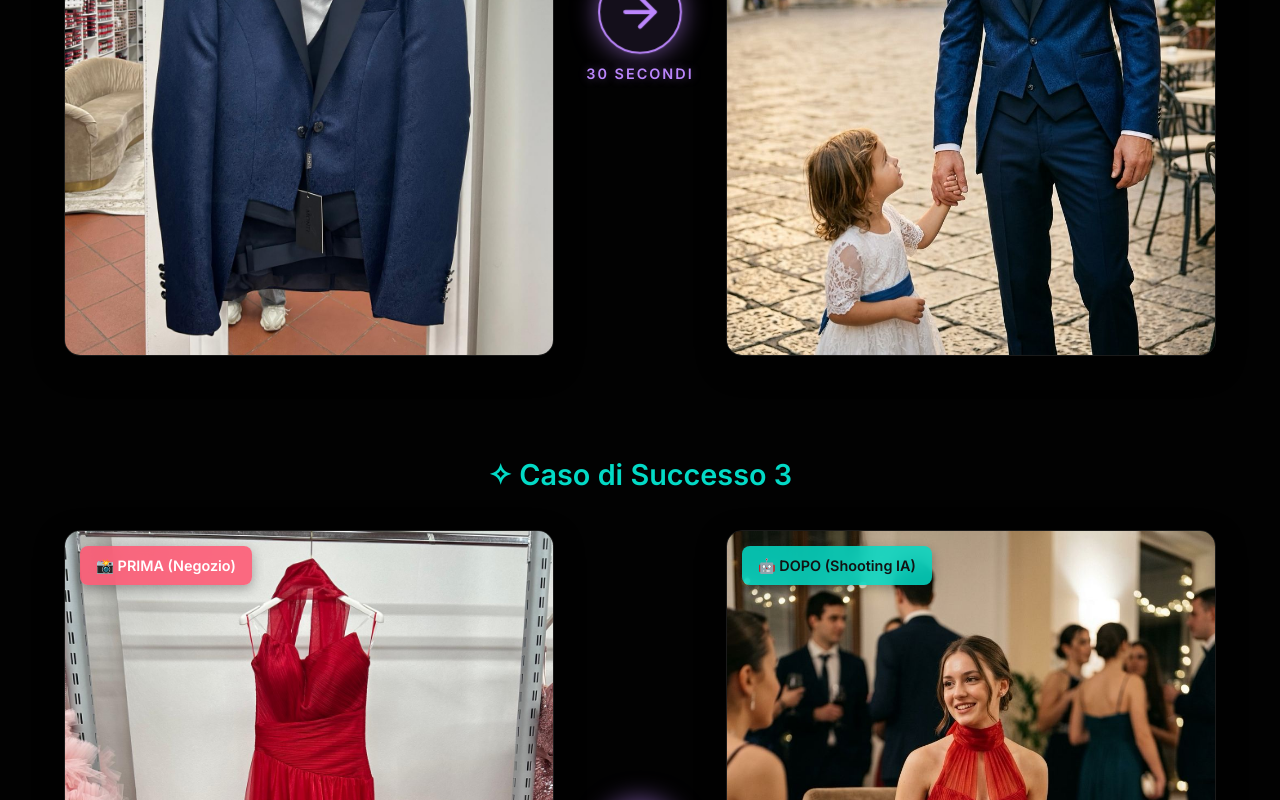
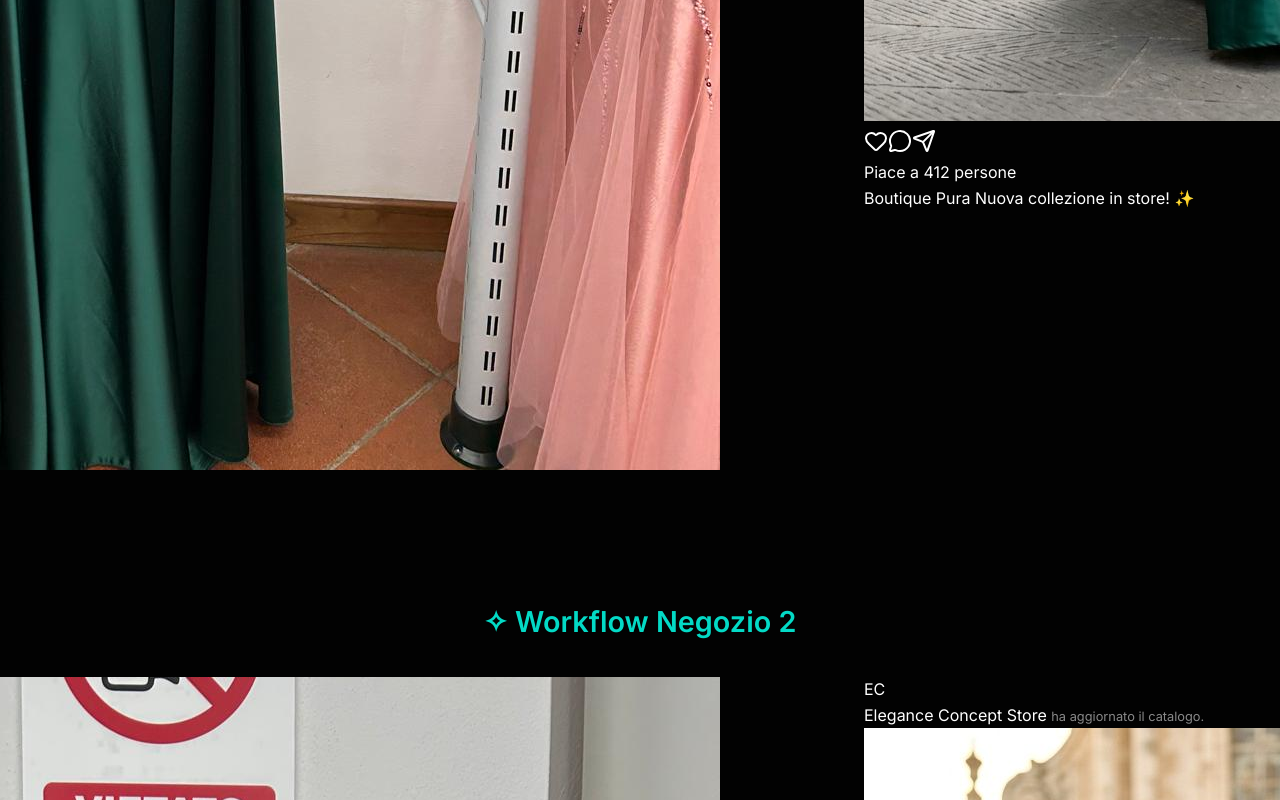
Before and after one commit to cloedesignmilan/SuperNexus, a Next.js app: page / in a window 1280 px wide. Shown: the part 2340-3140 px from the top of the page. Built offline with nearby package versions, Linux system fonts and the light colour scheme; a web font is replaced by a local one.

Commit message:
feat(ui): implement immersive camera and social media post mockups for before/after case studies

```diff
--- a/src/app/globals.css
+++ b/src/app/globals.css
@@ -627,3 +627,5 @@ body {
 
 .telephones-container { display: flex; flex-direction: column; gap: 40px; align-items: center; justify-content: center; width: 100%; }
 @media (min-width: 900px) { .telephones-container { flex-direction: row; gap: 80px; } }
+
+@import './mockups.css';
--- /dev/null
+++ b/src/app/mockups.css
@@ -0,0 +1,178 @@
+/* =========================================================================
+   MOCKUP FOTOCAMERA (Prima)
+   ========================================================================= */
+.camera-mockup {
+  position: relative;
+  width: 100%;
+  aspect-ratio: 9/16;
+  max-height: 500px;
+  background: #000;
+  border-radius: 20px;
+  overflow: hidden;
+  box-shadow: 0 10px 30px rgba(0,0,0,0.5);
+  display: flex;
+  justify-content: center;
+  align-items: center;
+}
+
+.camera-image {
+  width: 100%;
+  height: 100%;
+  object-fit: cover;
+  opacity: 0.9;
+}
+
+/* Griglia 3x3 della fotocamera */
+.camera-grid-overlay {
+  position: absolute;
+  top: 0; left: 0; right: 0; bottom: 0;
+  pointer-events: none;
+  background-image:
+    linear-gradient(to right, transparent 33.2%, rgba(255,255,255,0.4) 33.3%, rgba(255,255,255,0.4) 33.4%, transparent 33.5%, transparent 66.5%, rgba(255,255,255,0.4) 66.6%, rgba(255,255,255,0.4) 66.7%, transparent 66.8%),
+    linear-gradient(to bottom, transparent 33.2%, rgba(255,255,255,0.4) 33.3%, rgba(255,255,255,0.4) 33.4%, transparent 33.5%, transparent 66.5%, rgba(255,255,255,0.4) 66.6%, rgba(255,255,255,0.4) 66.7%, transparent 66.8%);
+}
+
+/* Quadrato di Auto-Focus */
+.camera-focus-box {
+  position: absolute;
+  width: 80px;
+  height: 80px;
+  border: 1px solid rgba(255,215,0,0.8);
+  pointer-events: none;
+  display: flex;
+  justify-content: center;
+  align-items: center;
+}
+.camera-focus-box::after {
+  content: "☀️";
+  position: absolute;
+  right: -25px;
+  font-size: 14px;
+}
+
+/* UI Bottoni Fotocamera */
+.camera-ui-bottom {
+  position: absolute;
+  bottom: 0;
+  width: 100%;
+  height: 90px;
+  background: rgba(0,0,0,0.6);
+  display: flex;
+  justify-content: center;
+  align-items: center;
+  flex-direction: column;
+}
+.camera-ui-modes {
+  font-size: 0.6rem;
+  color: #fff;
+  font-weight: 600;
+  display: flex;
+  gap: 15px;
+  margin-bottom: 10px;
+}
+.camera-ui-modes .active { color: #f2d024; }
+.camera-shutter-button {
+  width: 50px;
+  height: 50px;
+  border-radius: 50%;
+  background: #fff;
+  border: 4px solid #aaa;
+  outline: 2px solid #fff;
+  outline-offset: 2px;
+}
+
+/* =========================================================================
+   MOCKUP SOCIAL MEDIA (Dopo)
+   ========================================================================= */
+.social-mockup {
+  position: relative;
+  width: 100%;
+  background: #fff;
+  border-radius: 20px;
+  overflow: hidden;
+  box-shadow: 0 10px 30px rgba(0,0,0,0.5);
+  font-family: -apple-system, BlinkMacSystemFont, "Segoe UI", Roboto, Helvetica, Arial, sans-serif;
+}
+
+.social-mockup-dark {
+  background: #000;
+  color: #fff;
+  border: 1px solid #333;
+}
+
+/* Header (Nome Profilo) */
+.social-header {
+  display: flex;
+  align-items: center;
+  padding: 12px 16px;
+  gap: 12px;
+}
+.social-avatar {
+  width: 32px;
+  height: 32px;
+  border-radius: 50%;
+  background: linear-gradient(135deg, #bb86fc, #03dac6);
+  display: flex; align-items: center; justify-content: center;
+  font-weight: bold; color: #121212; font-size: 14px;
+}
+.social-username {
+  font-weight: 600;
+  font-size: 0.9rem;
+  color: #262626;
+}
+.social-mockup-dark .social-username { color: #f5f5f5; }
+
+/* Contenitore Immagine */
+.social-image-container {
+  width: 100%;
+  aspect-ratio: 4/5;
+  background: #121212;
+}
+.social-image {
+  width: 100%;
+  height: 100%;
+  object-fit: cover;
+}
+
+/* Footer (Icone e Testi) */
+.social-footer {
+  padding: 12px 16px;
+}
+.social-actions {
+  display: flex;
+  gap: 16px;
+  margin-bottom: 8px;
+}
+.social-action-icon {
+  color: #262626;
+}
+.social-mockup-dark .social-action-icon { color: #f5f5f5; }
+
+/* Speciale Stile FB */
+.facebook-style .social-actions {
+  border-bottom: 1px solid #ddd;
+  padding-bottom: 10px;
+  justify-content: space-around;
+  color: #65676B;
+}
+.facebook-style .social-username { color: #050505; }
+.facebook-style .social-action-item {
+  display: flex; align-items: center; gap: 6px; font-weight: 600; font-size: 0.85rem;
+}
+
+.social-likes {
+  font-weight: 600;
+  font-size: 0.85rem;
+  margin-bottom: 4px;
+  color: #262626;
+}
+.social-mockup-dark .social-likes { color: #f5f5f5; }
+
+.social-caption {
+  font-size: 0.85rem;
+  color: #262626;
+  line-height: 1.4;
+}
+.social-mockup-dark .social-caption { color: #f5f5f5; }
+
+.social-caption span { font-weight: 600; margin-right: 5px; }
--- a/src/app/page.tsx
+++ b/src/app/page.tsx
@@ -1,6 +1,6 @@
 import React from 'react';
 import Link from 'next/link';
-import { Camera, Zap, Smartphone, Sparkles, CheckCircle2, TrendingUp, ArrowRight } from 'lucide-react';
+import { Camera, Zap, Smartphone, Sparkles, CheckCircle2, TrendingUp, ArrowRight, Heart, MessageCircle, Send, ThumbsUp, MessageSquare } from 'lucide-react';
 import AnimatedTelegramMockup from '@/components/AnimatedTelegramMockup';
 import GalleryMockup from '@/components/GalleryMockup';
 
@@ -46,21 +46,35 @@ export default function LandingPage() {
         <p style={{ fontSize: '1.3rem', color: '#bb86fc' }}>Da oggi ogni capo diventa uno shooting da rivista.</p>
       </section>
 
-      {/* BEFORE / AFTER VISUALS (REAL UPLOADS CON EFFETTO) */}
+      {/* BEFORE / AFTER VISUALS (CAMERA & SOCIAL MOCKUPS) */}
       <section className="comparison-section">
         <div style={{ maxWidth: '1200px', margin: '0 auto', display: 'flex', flexDirection: 'column', gap: '6rem' }}>
 
-          {[1,2,3,4,5,6].map((num) => (
+          {[1,2,3,4,5,6].map((num) => {
+            const isInsta = num % 2 !== 0; // Alterniamo Instagram/Facebook
+            const socialClass = isInsta ? "social-mockup social-mockup-dark" : "social-mockup facebook-style";
+            const boutiqueName = isInsta ? "Boutique Pura" : "Elegance Concept Store";
+
+            return (
               <div key={num} className="transformation-block">
                 <h3 style={{ fontSize: '1.8rem', marginBottom: '2rem', color: '#03dac6', textAlign: 'center' }}>
-                ✧ Caso di Successo {num}
+                  ✧ Workflow Negozio {num}
                 </h3>
                 <div className="spectacular-grid">
 
-                {/* PRIMA */}
-                <div className="spectacular-card spectacular-before">
-                  <div className="spectacular-label-top">📸 PRIMA (Negozio)</div>
-                  <img src={`/${num}-a.jpeg`} alt={`Prima ${num}`} className="spectacular-img" />
+                  {/* PRIMA: FOTOCAMERA */}
+                  <div className="camera-mockup">
+                    <img src={`/${num}-a.jpeg`} alt={`Scatto fotocamera ${num}`} className="camera-image" />
+                    <div className="camera-grid-overlay"></div>
+                    <div className="camera-focus-box"></div>
+                    <div className="camera-ui-bottom">
+                      <div className="camera-ui-modes">
+                        <span>VIDEO</span>
+                        <span className="active">FOTO</span>
+                        <span>RITRATTO</span>
+                      </div>
+                      <div className="camera-shutter-button"></div>
+                    </div>
                   </div>
 
                   {/* ARROW */}
@@ -71,15 +85,46 @@ export default function LandingPage() {
                     <div className="arrow-text">30 SECONDI</div>
                   </div>
 
-                {/* DOPO */}
-                <div className="spectacular-card spectacular-after">
-                  <div className="spectacular-label-top label-after-color">🤖 DOPO (Shooting IA)</div>
-                  <img src={`/${num}-b.jpeg`} alt={`Dopo ${num}`} className="spectacular-img" />
+                  {/* DOPO: SOCIAL MEDIA */}
+                  <div className={socialClass}>
+                    <div className="social-header">
+                      <div className="social-avatar">{isInsta ? "BP" : "EC"}</div>
+                      <div className="social-username">{boutiqueName} {isInsta ? "" : <span style={{color: '#888', fontWeight: 'normal', fontSize: '0.8rem'}}>ha aggiornato il catalogo.</span>}</div>
+                    </div>
+
+                    <div className="social-image-container">
+                      <img src={`/${num}-b.jpeg`} alt={`Post Social ${num}`} className="social-image" />
+                    </div>
+
+                    <div className="social-footer">
+                      {isInsta ? (
+                        <>
+                          <div className="social-actions">
+                            <Heart size={24} className="social-action-icon" />
+                            <MessageCircle size={24} className="social-action-icon" />
+                            <Send size={24} className="social-action-icon" />
+                          </div>
+                          <div className="social-likes">Piace a 412 persone</div>
+                          <div className="social-caption">
+                            <span>{boutiqueName}</span> Nuova collezione in store! ✨
+                          </div>
+                        </>
+                      ) : (
+                        <>
+                          <div className="social-actions" style={{ marginBottom: '8px' }}>
+                            <div className="social-action-item" style={{color: '#1877F2'}}><ThumbsUp size={20} /> Mi piace</div>
+                            <div className="social-action-item"><MessageSquare size={20} /> Commenta</div>
+                            <div className="social-action-item"><Send size={20} /> Condividi</div>
+                          </div>
+                        </>
+                      )}
+                    </div>
                   </div>
 
                 </div>
               </div>
-          ))}
+            );
+          })}
 
         </div>
       </section>
@@ -93,13 +138,13 @@ export default function LandingPage() {
         <div className="z-pattern-row">
           <div className="z-content">
             <div className="z-icon"><Smartphone size={32} color="#03dac6" /></div>
-            <h3 style={{ color: '#fff', fontSize: '2.2rem', marginBottom: '1rem', fontWeight: '800' }}>Usa solo Telegram</h3>
-            <p className="z-problem">Il problema: App complesse, software web lenti da imparare.</p>
-            <p className="z-solution">La nostra IA risiede interamente in un Bot Telegram a te dedicato. Nessun login, nessuna interfaccia aliena.</p>
+            <h3 style={{ color: '#fff', fontSize: '2.2rem', marginBottom: '1rem', fontWeight: '800' }}>Usa solo lo Smartphone e Instagram</h3>
+            <p className="z-problem">Il problema: Servono computer potenti, macchine fotografiche, e software complessi.</p>
+            <p className="z-solution">Abbiamo eliminato qualsiasi strato tecnico. Non serve attrezzatura. Scatti col cellulare, invii l'immagine al bot Telegram ovunque tu sia, e la pubblichi direttamente su Instagram e Facebook.</p>
             <ul className="z-benefit-list">
-              <li><CheckCircle2 color="#03dac6" size={20} /> Scatti col cellulare o scegli dalla galleria</li>
-              <li><CheckCircle2 color="#03dac6" size={20} /> Invii al bot come in una chat normale</li>
-              <li><CheckCircle2 color="#03dac6" size={20} /> Ricevi le foto finite dopo 30 secondi</li>
+              <li><CheckCircle2 color="#03dac6" size={20} /> Zero computer: dal telefono al social in 1 min.</li>
+              <li><CheckCircle2 color="#03dac6" size={20} /> Nessuna app lenta o sito web pesante da imparare</li>
+              <li><CheckCircle2 color="#03dac6" size={20} /> Risultati fotorealistici elaborati nel Cloud</li>
             </ul>
           </div>
           <div className="telephones-container">
```
Lines whose indentation alone changed are shown as unchanged.
